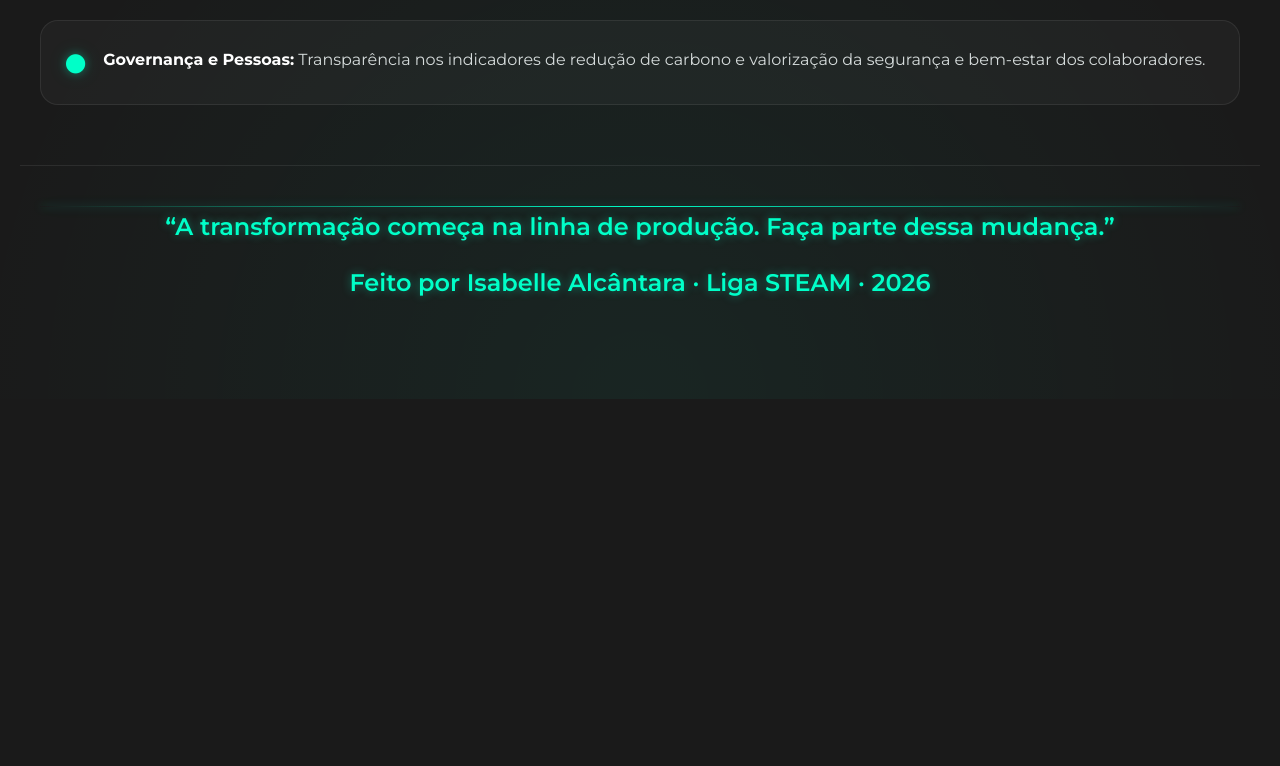
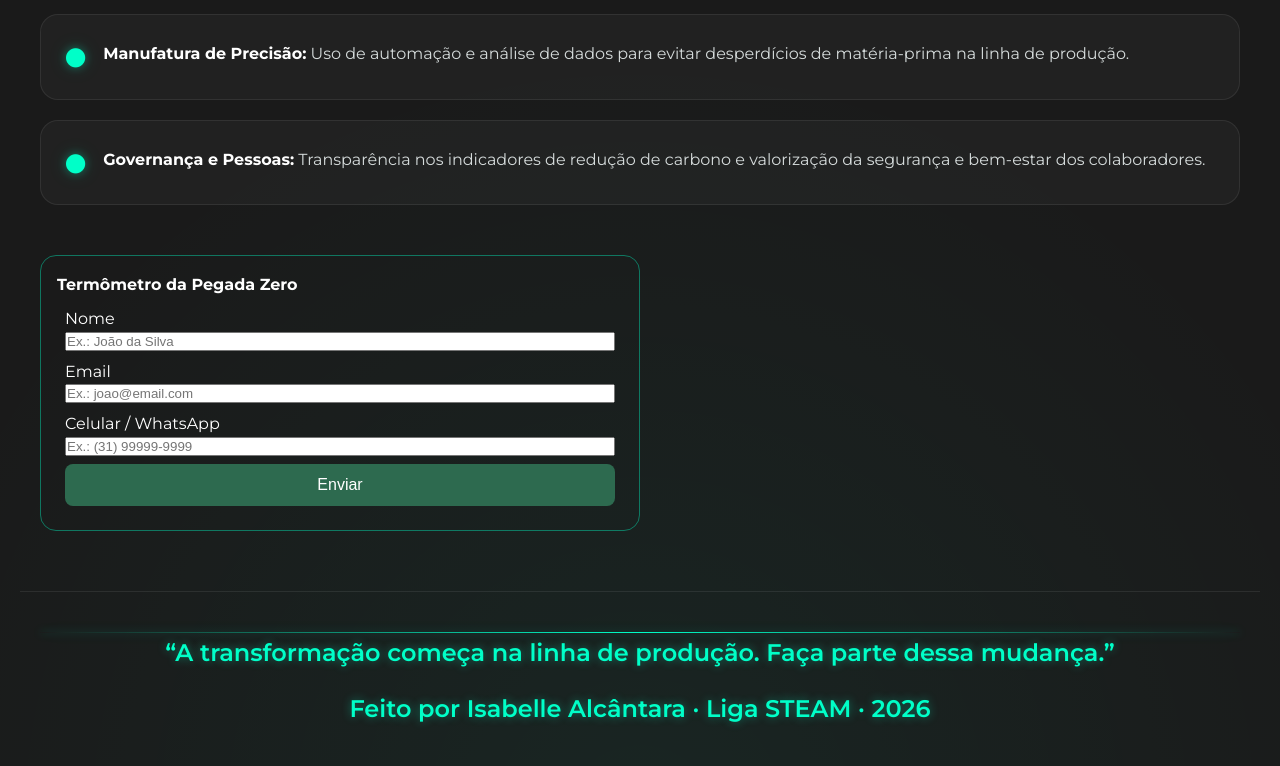
Before and after one commit to aisabelle357/projeto-integrador-Liga-Steam-Joao-Monlevade, a plain HTML site: page PI Guiado - Inicio Guiado/index.html in a window 1280 px wide. Shown: the part 2240-3006 px from the top of the page. Before the commit the page ends 2639 px from the top, so only its background shows below. Drawn offline with Linux system fonts and the light colour scheme.

Commit message:
Atualização do projeto

```diff
--- a/PI Guiado - Inicio Guiado/index.html
+++ b/PI Guiado - Inicio Guiado/index.html
@@ -18,6 +18,7 @@
   <link rel="preconnect" href="https://fonts.gstatic.com" crossorigin>
 
   <link href="https://fonts.googleapis.com/css2?family=Montserrat:wght@400;500;600;700;800&family=Roboto+Mono:wght@400;500;700&display=swap" rel="stylesheet">
+
 
   <!-- FONT AWESOME -->
   <link rel="stylesheet"
@@ -235,6 +236,30 @@
 
     </section>
 
+    <form >
+      <form>
+        <h2>Termômetro da Pegada Zero </h2>
+
+  <div>
+    <label for="nome">Nome</label>
+    <input type="text" id="nome" name= "nome" placeholder="Ex.: João da Silva" required minlength="5">
+  </div>
+
+  <div>
+    <label for="email">Email</label>
+    <input type="email" id="email"  name= "email" placeholder="Ex.: joao@email.com" required>
+  </div>
+
+  <div>
+    <label for="celular">Celular / WhatsApp</label>
+    <input type="tel" id="celular"  name= "celular" placeholder="Ex.: (31) 99999-9999">
+  </div>
+  <div>
+    <button type="submit">Enviar</button>
+  </div>
+
+    </form>
+
   </main>
 
   <!-- ========================================================
--- a/PI Guiado - Inicio Guiado/style.css
+++ b/PI Guiado - Inicio Guiado/style.css
@@ -135,7 +135,7 @@ img{
 
  width: 80%;
 
- height: 400px;
+ height: 500px;
 
  object-fit: cover;
 
@@ -242,6 +242,7 @@ img{
   position: relative;
 
   z-index: 2;
+
 }
 
 .icon{
@@ -408,6 +409,53 @@ img{
   color: var(--white);
 }
 
+form{
+    width: 50%;
+    border: 1px solid rgba(0,255,200,0.4);
+    border-radius: 1rem;
+    padding: 1rem;
+}
+
+form h2{
+    font-size: medium;
+    text-align: justify;
+    color: white;
+}
+
+form div{
+    display: flex;
+    flex-direction: column;
+    margin: 0.5rem;
+}
+
+form label{
+
+}
+
+form input {
+
+}
+
+form button{
+  background-color: #2d6a4f;
+  color: white;
+  border: none;
+  padding: 12px 24px;
+  border-radius: 8px;
+  font-size: 16px;
+  cursor: pointer;
+  transition: 0.3s ease;
+}
+
+form button:hover{
+  background-color: #40916c;
+  transform: scale(1.05);
+}
+
+footer {
+
+}
+
 /* ===== RODAPÉ ===== */
 
 footer{
```
